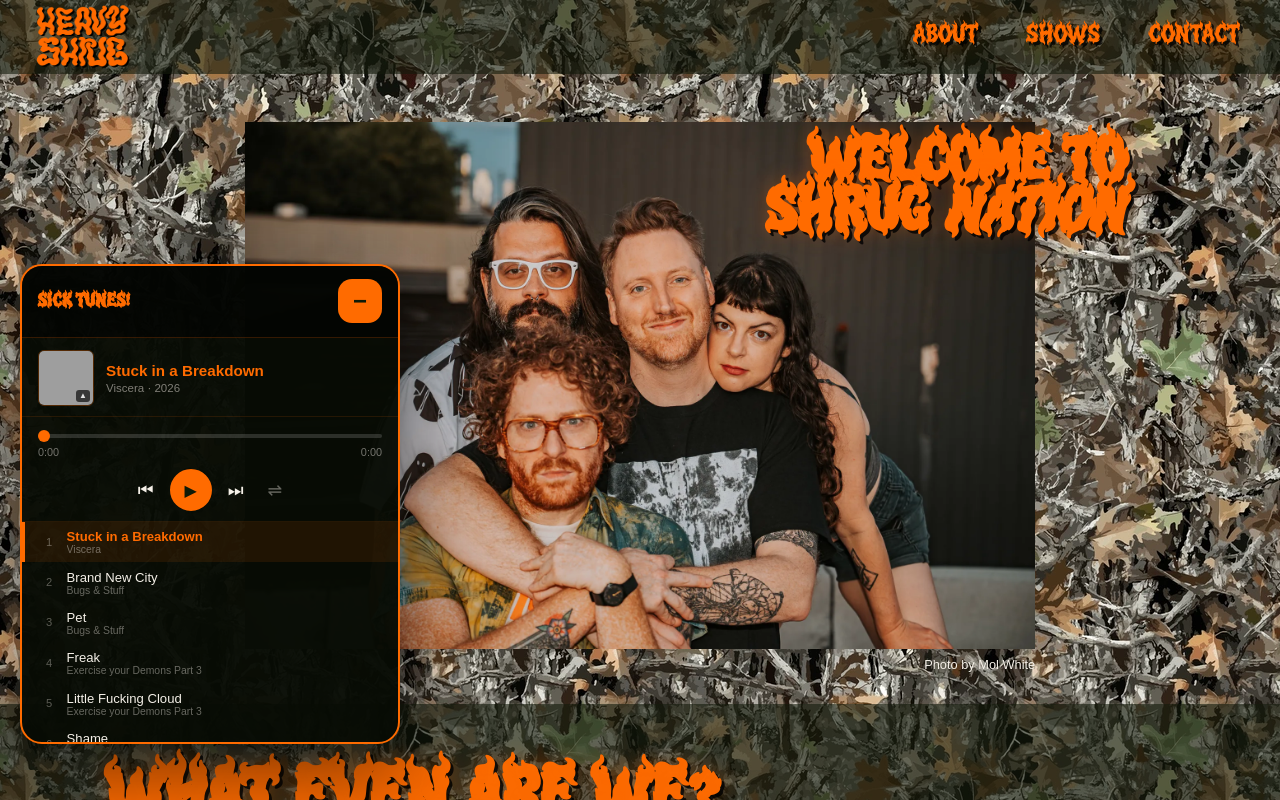
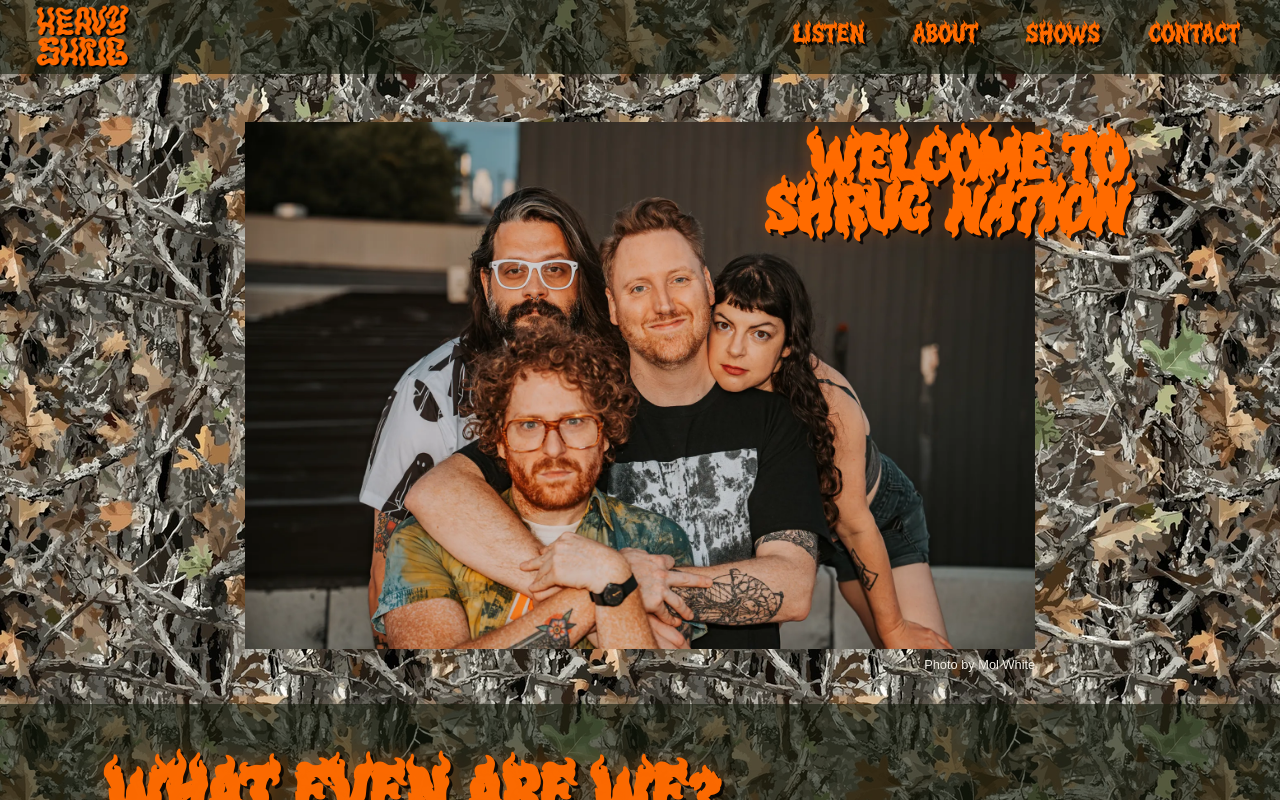
Before and after one commit to jkeary/heavy-shrug-website, a React (Vite) app in the folder frontend/: page / in a window 1280 px wide. Shown: the top 800 px of the page. Built offline with nearby package versions, Linux system fonts and the light colour scheme; grey boxes are pictures that could not be loaded.

Commit message:
remove music player, add Listen link to Bandcamp

```diff
--- a/frontend/src/App.jsx
+++ b/frontend/src/App.jsx
@@ -4,7 +4,6 @@ import styled from "styled-components";
 import { useEffect } from "react";
 import Navbar from "./components/Navbar";
 import Footer from "./components/Footer";
-import MusicPlayer from "./components/MusicPlayer";
 import Home from "./pages/Home";
 import About from "./pages/About";
 import Contact from "./pages/Contact";
@@ -35,7 +34,6 @@ function App() {
         </Routes>
         <Footer />
       </AppWrapper>
-      <MusicPlayer />
     </Router>
   );
 }
--- a/frontend/src/components/Navbar.jsx
+++ b/frontend/src/components/Navbar.jsx
@@ -14,6 +14,9 @@ export default function Navbar() {
         </NavLink>
       </Brand>
       <Links>
+        <ExternalLink href="https://heavyshrug.bandcamp.com" target="_blank" rel="noopener noreferrer">
+          Listen
+        </ExternalLink>
         <StyledNavLink
           to="/about"
           className={({ isActive }) => (isActive ? "active" : "")}
@@ -91,6 +94,23 @@ const Links = styled.div`
   gap: 2rem;
 `;
 
+const ExternalLink = styled.a`
+  font-family: var(--font-heading);
+  font-size: 1.2rem;
+  color: var(--orange);
+  text-transform: uppercase;
+  letter-spacing: 0.08em;
+  text-decoration: none;
+  padding: 0.25rem 0.5rem;
+  border-bottom: 3px solid transparent;
+  transition:
+    color 0.8s,
+    border-color 0.8s;
+  text-shadow:
+    3px 3px 0 rgba(0, 0, 0, 0.8),
+    0 0 30px rgba(255, 107, 0, 0.4);
+`;
+
 const StyledNavLink = styled(NavLink)`
   font-family: var(--font-heading);
   font-size: 1.2rem;
```
